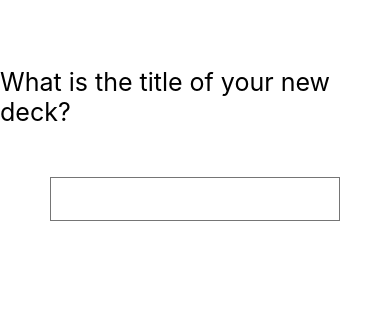
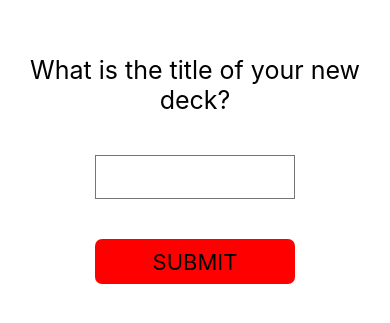
Before and after one commit to bkluczynski-zz/mobile_flashcards_react_native, a React Native app: screen / in a window 390 px wide. Shown: the part 253-576 px from the top of the page. Built offline with nearby package versions, Linux system fonts and the light colour scheme.

Commit message:
added new submit button component and some styling

```diff
--- a/App.js
+++ b/App.js
@@ -5,18 +5,9 @@ import  NewDeckView from './components/NewDeckView'
 export default class App extends React.Component {
   render() {
     return (
-      <View style={styles.container}>
+      <View style={{flex:1}}>
         <NewDeckView/>
       </View>
     );
   }
 }
-
-const styles = StyleSheet.create({
-  container: {
-    flex: 1,
-    backgroundColor: '#fff',
-    alignItems: 'center',
-    justifyContent: 'center',
-  },
-});
--- a/components/NewDeckView.js
+++ b/components/NewDeckView.js
@@ -6,6 +6,7 @@ import { View,
          TextInput,
          KeyboardAvoidingView
        } from 'react-native'
+import SubmitButton from './SubmitButton'
 
 class NewDeckView extends Component {
 
@@ -14,16 +15,21 @@ class NewDeckView extends Component {
 
   }
 
+  submit = () => {
+    console.log("sent")
+  }
+
   render(){
     return (
-      <View>
-        <Text style={{fontSize: 25}}>What is the title of your new deck?</Text>
+      <View style={styles.container}>
+        <Text style={{fontSize: 25, padding:20, textAlign:'center'}}>What is the title of your new deck?</Text>
         <TextInput
           style={styles.input}
           onChangeText={(deckTitle) => this.setState({deckTitle})}
           value={this.state.deckTitle}
-          keyboardType={'default'}
-          ></TextInput>
+          >
+        </TextInput>
+        <SubmitButton onPress={this.submit}/>
       </View>
     )
   }
@@ -31,13 +37,19 @@ class NewDeckView extends Component {
 }
 
 const styles = StyleSheet.create({
+  container: {
+    flex: 1,
+    alignItems: 'center',
+    justifyContent: 'center',
+
+  },
   input : {
-    widht: 200,
+    width: 200,
     height: 44,
     padding: 8,
     borderWidth: 1,
     borderColor: '#757575',
-    margin:50
+    margin:20
   },
 })
 
--- /dev/null
+++ b/components/SubmitButton.js
@@ -0,0 +1,36 @@
+import React from 'react'
+import { View, TouchableOpacity, Text, StyleSheet } from 'react-native'
+
+const SubmitButton = ({ onPress }) => {
+
+  return (
+    <TouchableOpacity
+      onPress = { onPress }
+      style= { styles.button }
+      >
+      <Text style={styles.submitBtnText}>
+        SUBMIT
+      </Text>
+    </TouchableOpacity>
+  )
+
+}
+
+
+const styles = StyleSheet.create({
+  submitBtnText: {
+    backgroundColor: 'red',
+    fontSize: 22,
+    textAlign: 'center'
+  },
+  button: {
+    backgroundColor: 'red',
+    padding: 10,
+    borderRadius: 7,
+    height: 45,
+    width: 200,
+    margin: 20,
+  }
+})
+
+export default SubmitButton
```
